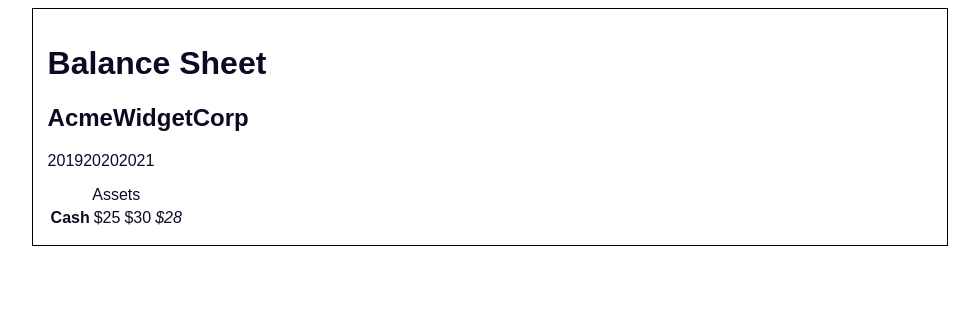
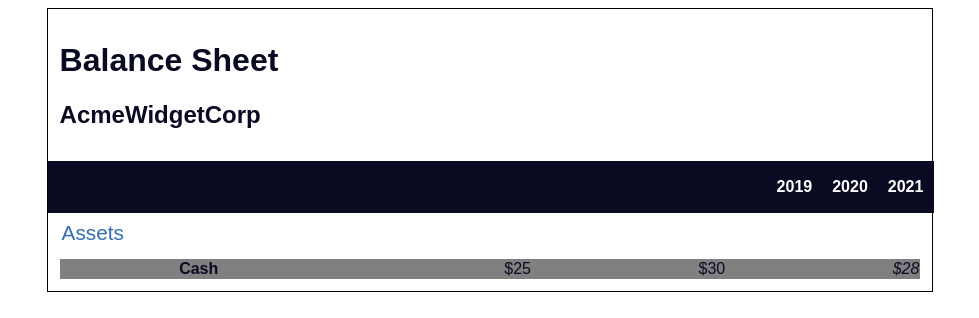
Before and after one commit to ayushkanyal/balance-sheet, a plain HTML site: page index.html in a window 1280 px wide. Shown: the whole page, without its empty margins (150-1129 px from the left). Drawn offline with Linux system fonts and the light colour scheme; files that its build step writes are made by us from their sources.

Commit message:
Update styles.css
Added CSS

```diff
--- a/styles.css
+++ b/styles.css
@@ -2,9 +2,68 @@ body{
     font-family: sans-serif;
     color: #0a0a23;
 }
+
+/* Container */
+
 #container{
     max-width: 70%;
     margin: auto;
     border: 1px solid black;
-    padding: 15px;
 }
+
+/* Heading Section */
+
+#heading{
+    padding: 12px;
+}
+
+/* Divider */
+
+#years{
+    padding: 1px;
+    text-align: right;
+    color: white;
+    width: 100%;
+    background-color: #0a0a23;
+
+}
+
+.year{
+    margin: 0 10px;
+    font-weight: 600;
+}
+
+/* Table Section */
+
+table{
+    padding: 12px;
+    border-spacing: 0px;
+    width: 100%;
+}
+caption{
+    color: #356eaf;
+    font-size: 1.3em;
+    font-weight: normal;
+    text-align: left;
+    padding: 8px 0px 2px 14px;
+}
+
+.gray-row{
+    background-color: gray;
+    border: 1px solid black;
+
+}
+
+th{
+
+
+}
+
+td{
+    margin: 0 10px;
+    text-align: right;
+}
+
+tr:nth-child(even) {
+    background-color: rgba(150, 212, 212, 0.4);
+  }
```
